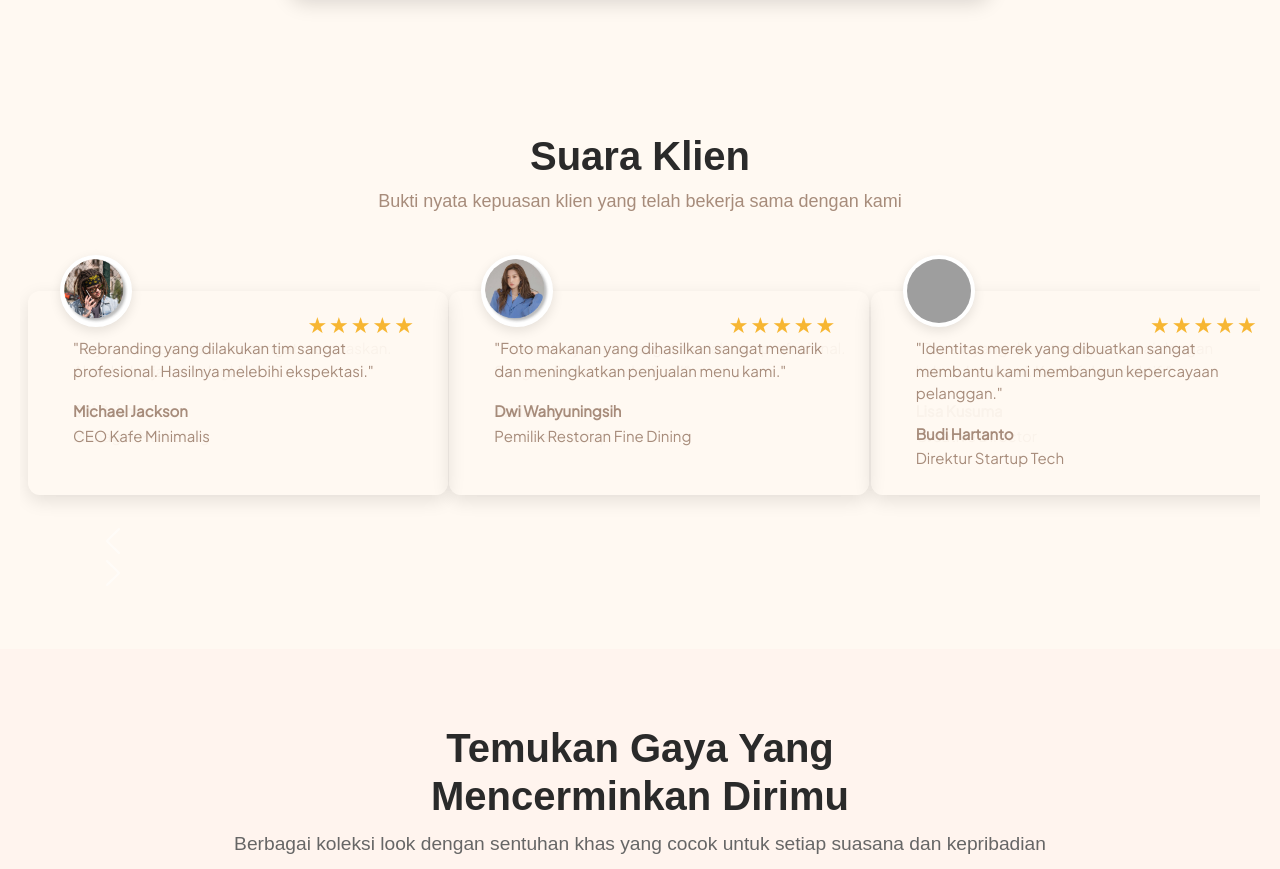
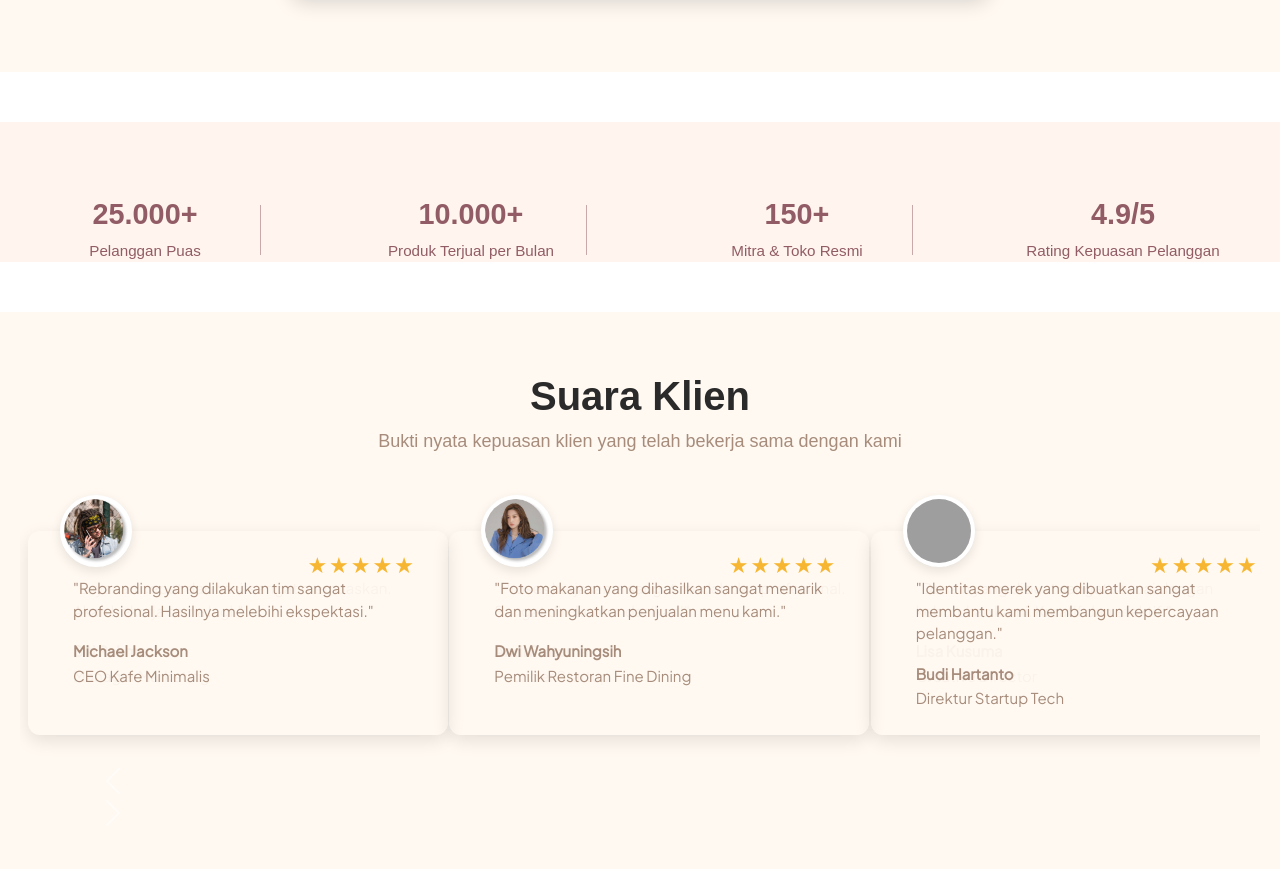
Before and after one commit to ayydwii/landing_page, a plain HTML site: page index.html in a window 1280 px wide. Shown: the part 1287-2156 px from the top of the page. Drawn offline with Linux system fonts and the light colour scheme; grey boxes are pictures that could not be loaded; files whose address does not match are found by name.

Commit message:
statistik section

```diff
--- a/assets/css/style.css
+++ b/assets/css/style.css
@@ -7,7 +7,7 @@ html, body {
       overflow-x: hidden;
 }
 
-/* Navbar Fixed */
+/* ==== NAVBAR SECTION ==== */
 .navbar {
   position: fixed;
   top: 0;
@@ -77,9 +77,10 @@ nav ul li {
     background-color: #c2a18c;
     color: #e74c3c;
 }
+/* ==== NAVBAR END ==== */
 
 
-/* HERO SECTION STYLING */
+/* ==== HERO SECTION STYLING ==== */
 .hero-section {
   padding-top: 75px;
   position: relative;
@@ -138,6 +139,7 @@ nav ul li {
   gap: 10px;
   /* margin-bottom: 158px; */
 }
+/* ==== HERO END ==== */
 
 .hero-dot {
   width: 12px;
@@ -153,8 +155,7 @@ nav ul li {
 }
 
 
-/* TAGLINE STYLING */
-/* Default desktop */
+/* ==== TAGLINE STYLING ==== */
 .tagline-bar {
   background-color: #FFF4EE;
   width: 100%;
@@ -174,9 +175,10 @@ nav ul li {
   height: 75px;
   margin: 25px 88px;
 }
+/* ==== TAGLINE END ==== */
 
 
-/* KOLEKSI STYLING */
+/* ==== KOLEKSI STYLING ==== */
 .koleksi-section {
   background-color: #FFF9F2;
   width: 100%;
@@ -210,7 +212,32 @@ nav ul li {
   height: 400px;
   border: none;
 }
+/* ==== KOLEKSI END ==== */
 
+/* ==== STATISTIK SECTION ==== */
+.stats-section {
+  padding: 50px 0;
+  text-align: center;
+}
+
+.stats-box h3 {
+  font-size: 1.8rem;
+  font-weight: 600;
+  color: #915c65; /* warna angka */
+}
+
+.stats-box p {
+  margin: 0;
+  font-size: 0.95rem;
+  color: #915c65;
+}
+
+.divider {
+  border-left: 1px solid #c9a8a9;
+  height: 50px;
+  margin: auto;
+}
+/* ==== STATISTIK END ==== */
 
 
 
--- a/index.html
+++ b/index.html
@@ -75,6 +75,48 @@
                 </iframe>
             </div>
     </section>
+
+    <!-- Statistik Section -->
+    <section class="stats-section">
+        <div class="container">
+            <div class="row justify-content-center align-items-center text-center">
+
+                <div class="col-md-2 stats-box">
+                    <h3>25.000+</h3>
+                    <p>Pelanggan Puas</p>
+                </div>
+
+                <div class="col-md-1 d-none d-md-block">
+                    <div class="divider"></div>
+                </div>
+
+                <div class="col-md-2 stats-box">
+                    <h3>10.000+</h3>
+                    <p>Produk Terjual per Bulan</p>
+                </div>
+
+                <div class="col-md-1 d-none d-md-block">
+                    <div class="divider"></div>
+                </div>
+
+                <div class="col-md-2 stats-box">
+                    <h3>150+</h3>
+                    <p>Mitra & Toko Resmi</p>
+                </div>
+
+                <div class="col-md-1 d-none d-md-block">
+                    <div class="divider"></div>
+                </div>
+
+                <div class="col-md-2 stats-box">
+                    <h3>4.9/5</h3>
+                    <p>Rating Kepuasan Pelanggan</p>
+                </div>
+
+            </div>
+        </div>
+    </section>
+
 
     <!-- Testimoni Section -->
     <section class="testimonial-section">
```
Also changed, not shown: CSS/style.css (deleted), HTML/index.html (deleted), js/testimonial-autoscroll.js (deleted).
